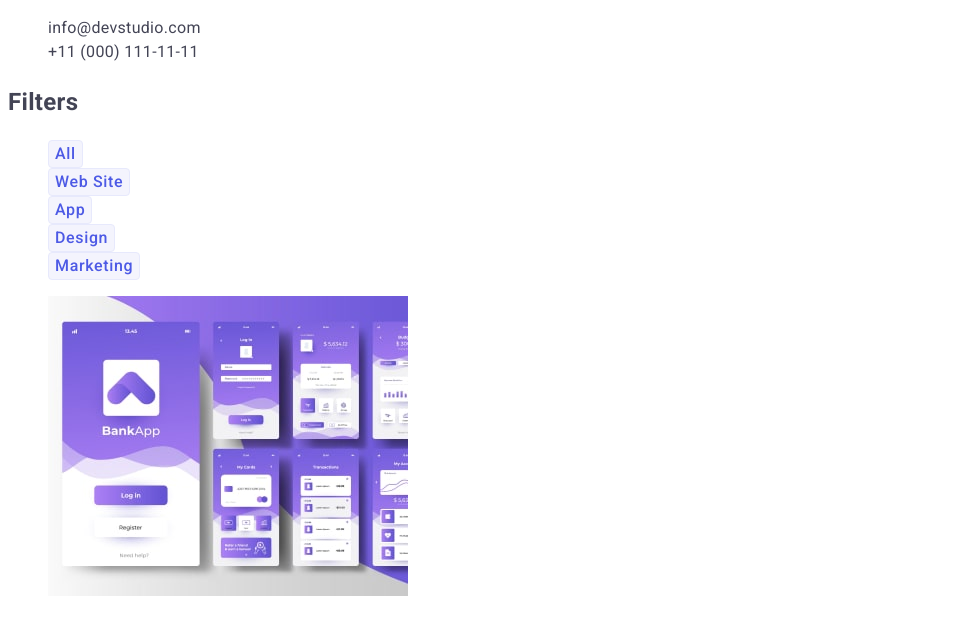
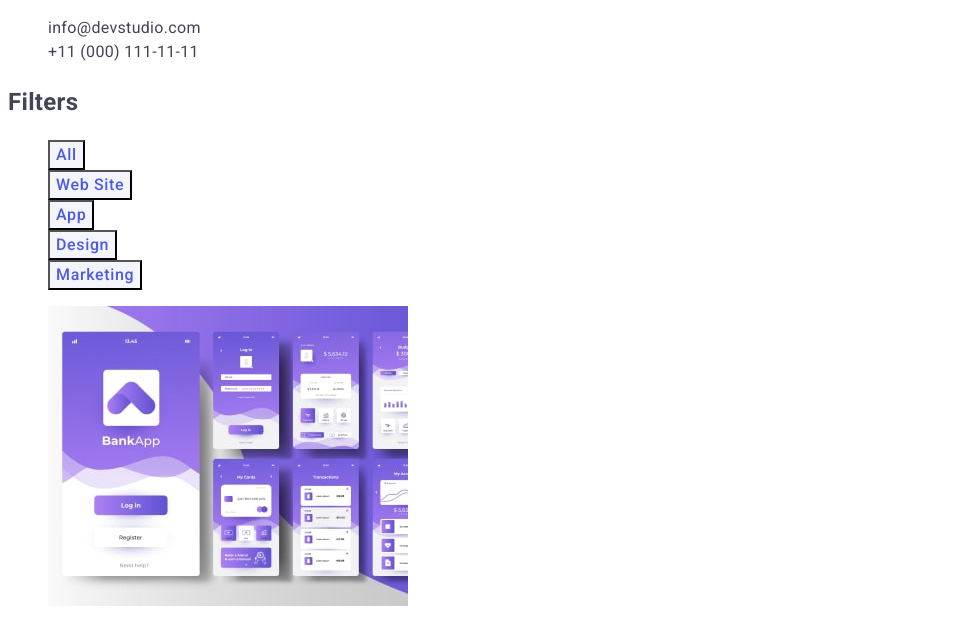
Before and after one commit to o-kovalenko01/goit-markup-hw-02, a plain HTML site: page portfolio.html in a window 1280 px wide. Shown: the part 120-750 px from the top of the page, without its empty margins (0-976 px from the left). Drawn offline with Linux system fonts and the light colour scheme.

Commit message:
Update styles.css

```diff
--- a/css/styles.css
+++ b/css/styles.css
@@ -11,19 +11,6 @@
   --text-weight: 500;
   --text-spacing: 0.02em;
 }
-
-/* .visually-hidden {
-  position: absolute;
-  width: 1px;
-  height: 1px;
-  margin: -1px;
-  border: 0;
-  padding: 0;
-  white-space: nowrap;
-  clip-path: inset(100%);
-  clip: rect(0 0 0 0);
-  overflow: hidden;
-} */
 
 .link {
   text-decoration: none;
@@ -100,9 +87,7 @@ body {
 
 .hero-btn {
   font-family: "Roboto", sans-serif;
-  border-radius: 4px;
   background: var(--iris);
-  /* box-shadow: 0px 4px 4px 0px rgba(0, 0, 0, 0.15); */
   color: var(--white);
   font-size: var(--text-size);
   font-weight: var(--text-weight);
@@ -168,8 +153,6 @@ body {
 
 .filters-btn {
   font-family: "Roboto", sans-serif;
-  border-radius: 4px;
-  border: 1px solid var(--cornflower);
   background: var(--cloud);
   color: var(--iris);
   text-align: center;
```
